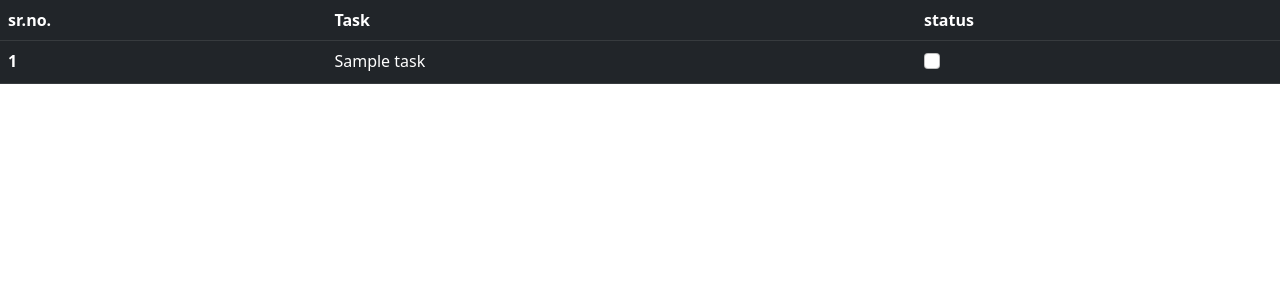
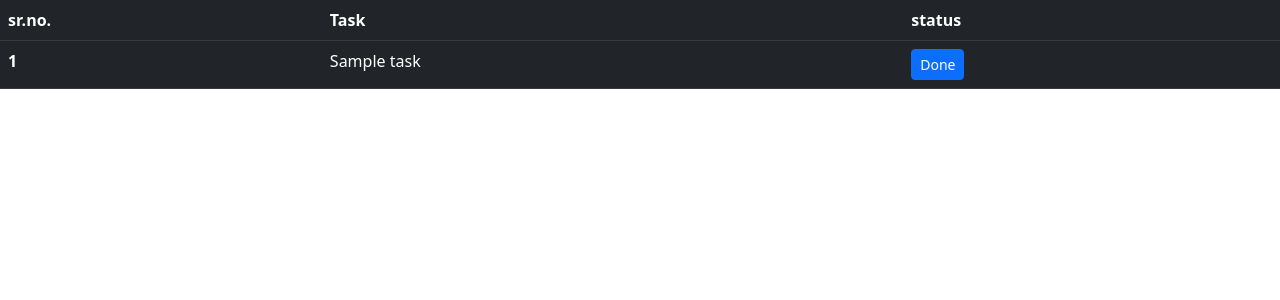
Before and after one commit to Sahil5111/task-manager, a Django app: template template/user.html in a window 1280 px wide. Shown: the part 56-356 px from the top of the page. Run offline with Django 4.2, Linux system fonts and the light colour scheme; the template is opened without the code that fills it: most values are stand-ins (such as "Sample title", 1, 10 or a date in 2020).

Commit message:
added necessary features

```diff
--- a/app/urls.py
+++ b/app/urls.py
@@ -3,6 +3,7 @@ from . import views
 
 urlpatterns = [
     path('',views.index,name='index'),
+    path('user/update',views.update,name='update'),
     path('user/<str:name>',views.user,name='user'),
     path('user',views.user1,name='user1'),
 ]
--- a/template/user.html
+++ b/template/user.html
@@ -22,6 +22,8 @@
     {% if len == 0 %}
     <h1>Congractulations all task done </h1>
     {% else %}
+    <form action="update" method="post">
+        {% csrf_token %}
         <table class="table table-hover table-dark">
             <thead>
                 <tr>
@@ -36,17 +38,20 @@
                     <th scope="row">{{ forloop.counter }}</th>
                     <td>{{ elem.task }}</td>
                     <td>
-                    <div class="form-check">
-                        <input class="form-check-input" type="checkbox" value="done" id="flexCheckDefault">
-                    </div>
+                        <input type="hidden" name="name" value="{{ user }}">
+                        <button type="submit" class="btn btn-primary btn-sm btn-block" value="{{ elem.id }}" name="id">Done</button>
                     </td>
                 </tr>{% endfor %}
             </tbody>
         </table>
+    </form>
     {% endif %}
     <script src="https://cdn.jsdelivr.net/npm/bootstrap@5.2.0/dist/js/bootstrap.bundle.min.js"
         integrity="sha384-A3rJD856KowSb7dwlZdYEkO39Gagi7vIsF0jrRAoQmDKKtQBHUuLZ9AsSv4jD4Xa"
         crossorigin="anonymous"></script>
+        <script>
+            console.log()
+        </script>
 </body>
 
 </html>
```
Also changed, not shown: app/views.py (+8 -0 lines), db.sqlite3. Lines whose indentation alone changed are shown as unchanged.
